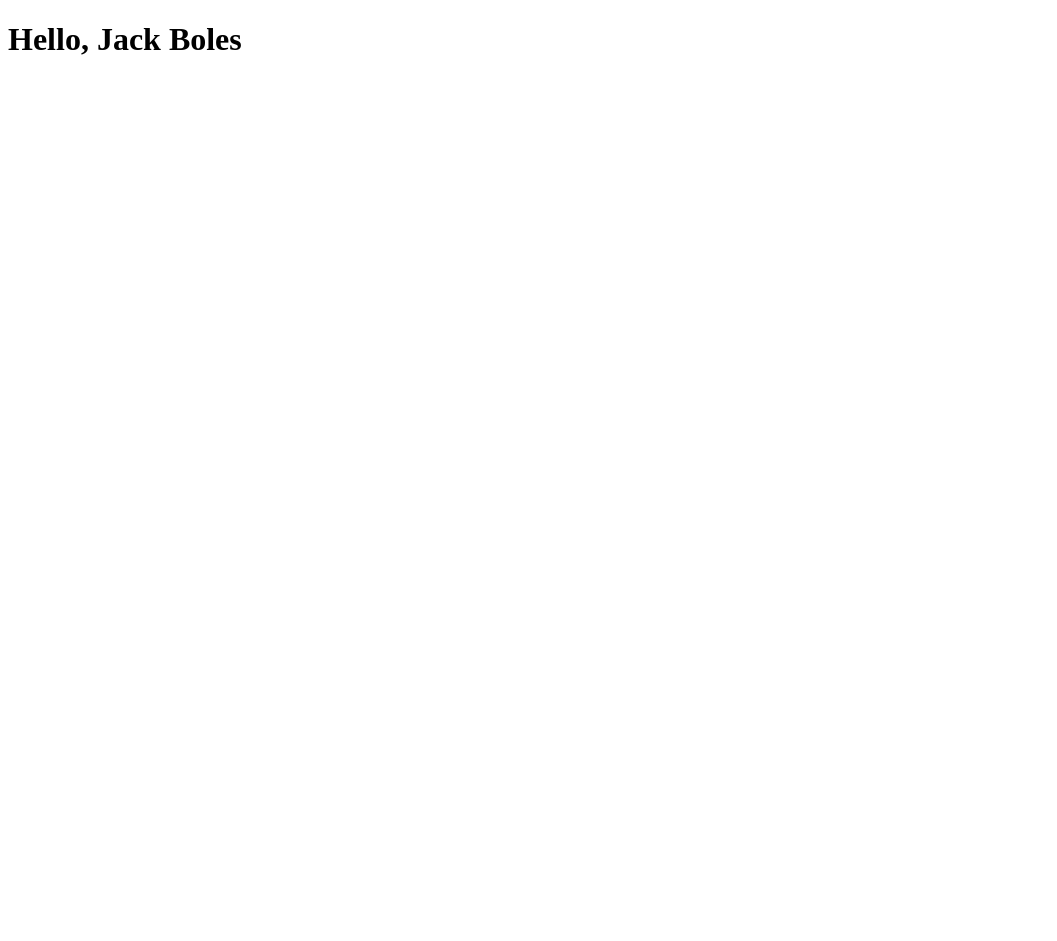
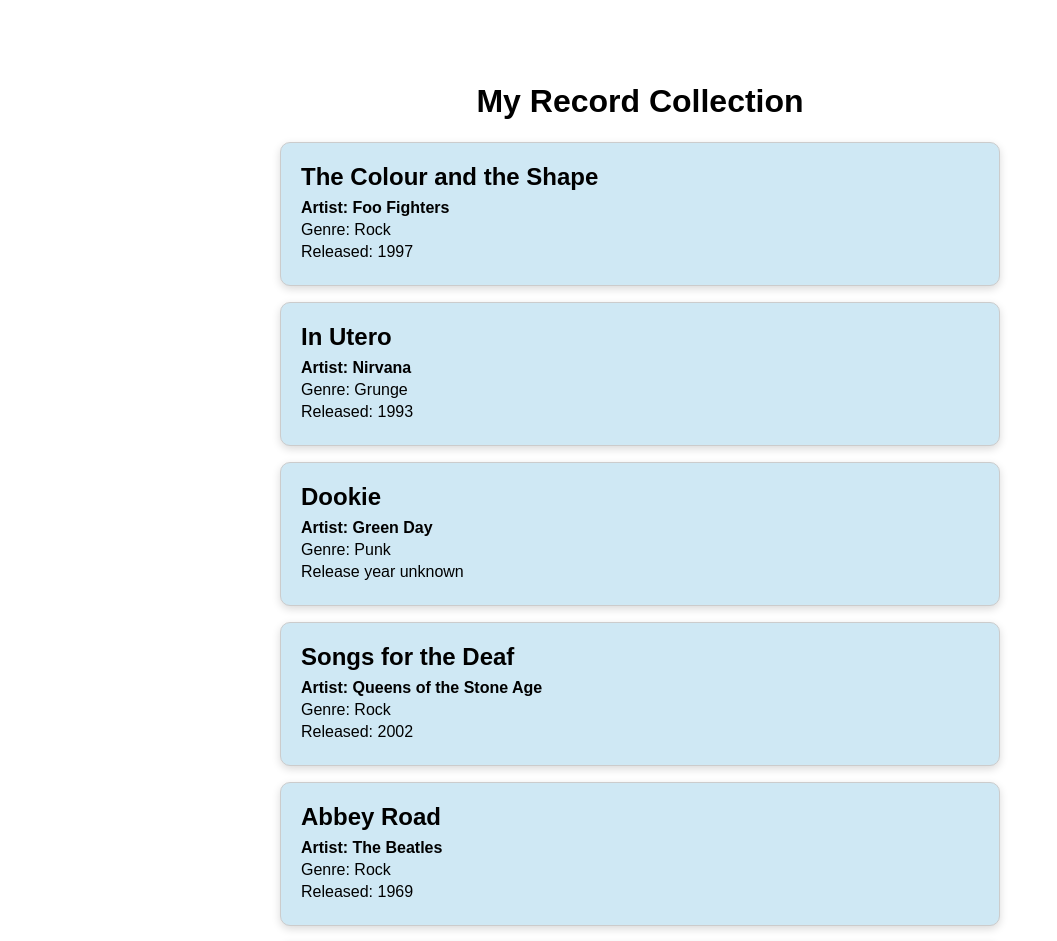
Before and after one commit to 0876083/Jack-Boles-Learning-AngularF26, an Angular app: page / in a window 1280 px wide. Shown: the top 941 px of the page, without its empty margins (0-1057 px from the left). Before the commit the page ends 800 px from the top, so only its background shows below. Built offline with nearby package versions, Linux system fonts and the light colour scheme.

Commit message:
Completed data display and SCSS styling

```diff
--- a/src/app/app.css
+++ b/src/app/app.css
@@ -0,0 +1,47 @@
+.container {
+  max-width: 720px;
+  margin: 2rem auto;
+  padding: 30px;
+  font-family: Arial, sans-serif;
+  text-align: center;
+}
+
+.record-card {
+  background-color: #cfe8f4;
+  border-radius: 10px;
+  box-shadow: 0 3px 8px rgba(0, 0, 0, 0.15);
+  padding: 20px;
+  border: 1px solid #ccc;
+  margin-bottom: 1rem;
+  text-align: left;
+}
+
+.record-card:hover {
+  transform: translateY(-5px);
+}
+
+.record-card h2 {
+  margin: 0 0 0.5rem;
+}
+
+.record-card p {
+  margin: 0.25rem 0;
+}
+
+.record-card p:first-of-type {
+  font-weight: bold;
+}
+
+@media (max-width: 600px) {
+  .container {
+    padding: 15px;
+  }
+
+  h1 {
+    font-size: 28px;
+  }
+
+  .record-card {
+    padding: 15px;
+  }
+}
--- a/src/app/app.html
+++ b/src/app/app.html
@@ -1 +1,18 @@
-<h1>Hello, {{firstName}} {{lastName}}</h1>
+<div class="container">
+  <h1>My Record Collection</h1>
+  @for (record of recordList; track record.id) {
+    <div class="record-card">
+      <h2>{{ record.title }}</h2>
+      <p>Artist: {{ record.artist }}</p>
+      <p>Genre: {{ record.genre }}</p>
+
+      @if (record.yearReleased) {
+        <p>Released: {{ record.yearReleased }}</p>
+      } @else {
+        <p>Release year unknown</p>
+      }
+    </div>
+  } @empty {
+    <p>No records to show yet.</p>
+  }
+</div>
--- a/src/app/app.ts
+++ b/src/app/app.ts
@@ -1,5 +1,6 @@
 import { Component, signal } from '@angular/core';
 import { RouterOutlet } from '@angular/router';
+import { Record } from './shared/models/record';
 
 @Component({
   imports: [RouterOutlet],
@@ -9,6 +10,47 @@
 })
 export class App {
   protected readonly title = signal('Jack-Boles-Learning-AngularF26');
-  firstName: string = "Jack";
-  lastName: string = "Boles";
+  recordList: Record[] = [
+    {
+      id: 1,
+      artist: 'Foo Fighters',
+      title: 'The Colour and the Shape',
+      genre: 'Rock',
+      yearReleased: 1997
+    },
+    {
+      id: 2,
+      artist: 'Nirvana',
+      title: 'In Utero',
+      genre: 'Grunge',
+      yearReleased: 1993
+    },
+    {
+      id: 3,
+      artist: 'Green Day',
+      title: 'Dookie',
+      genre: 'Punk',
+    },
+    {
+      id: 4,
+      artist: 'Queens of the Stone Age',
+      title: 'Songs for the Deaf',
+      genre: 'Rock',
+      yearReleased: 2002
+    },
+    {
+      id: 5,
+      artist: 'The Beatles',
+      title: 'Abbey Road',
+      genre: 'Rock',
+      yearReleased: 1969
+    },
+    {
+      id: 6,
+      artist: 'Red Hot Chili Peppers',
+      title: 'Californication',
+      genre: 'Rock',
+      yearReleased: 1999
+    }
+  ];
 }
```
